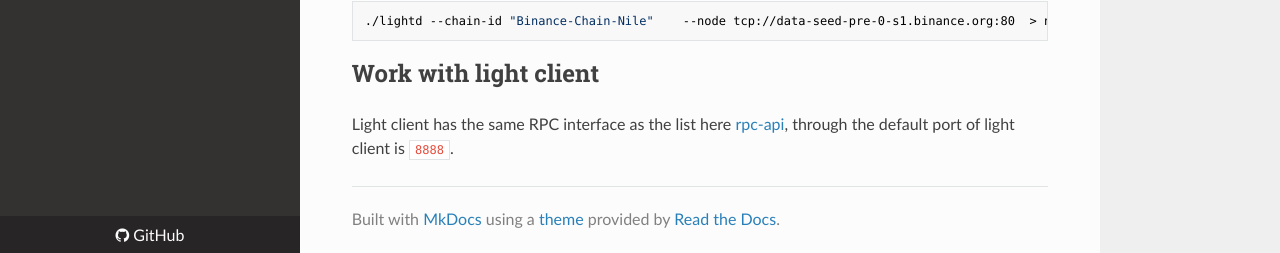
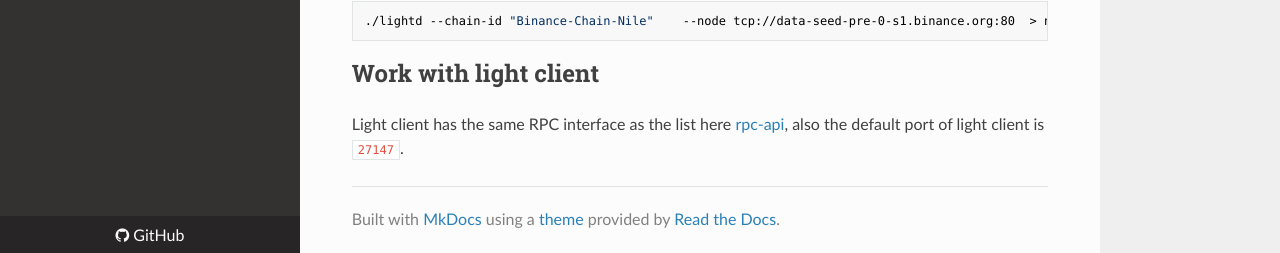
Before and after one commit to yash-sharma1/docs-site, an MkDocs documentation site: the page built from docs/light-client.md, in a window 1280 px wide and 900 px high, scrolled down 958 px. Shown: the part 644-897 px from the top of the window. Built offline with MkDocs 1.6.1, drawn with Linux system fonts in a browser that asks for light colours; nearby versions of some CDN libraries.

Commit message:
lightclient: change port to 27147

```diff
--- a/docs/light-client.md
+++ b/docs/light-client.md
@@ -67,5 +67,5 @@ example:
 
 ## Work with light client
 
-Light client has the same RPC interface as the list here [rpc-api](api-reference/node-rpc.md), through the default port of light
-client is `8888`.
+Light client has the same RPC interface as the list here [rpc-api](api-reference/node-rpc.md), also the default port of light
+client is `27147`.
```
